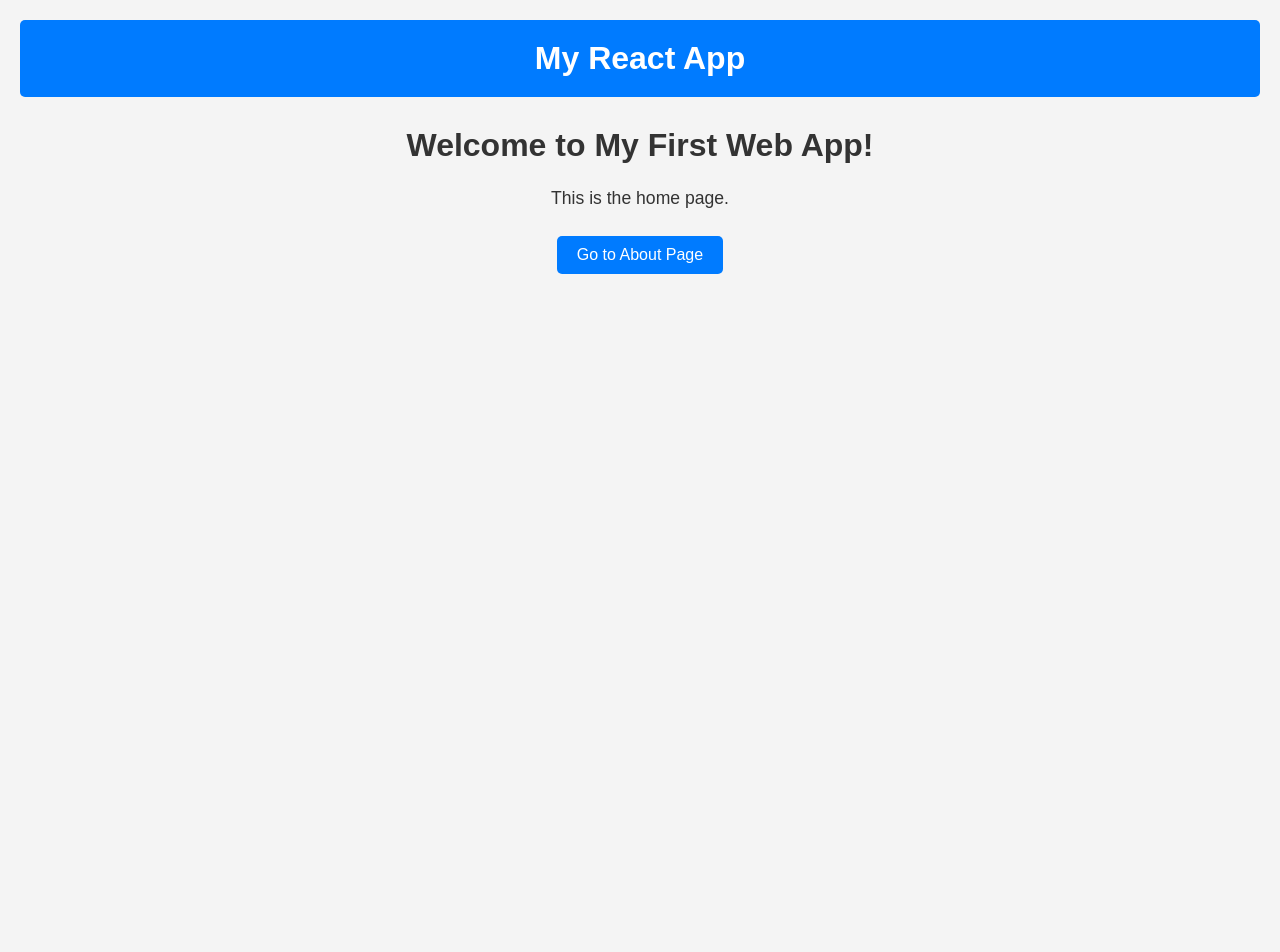
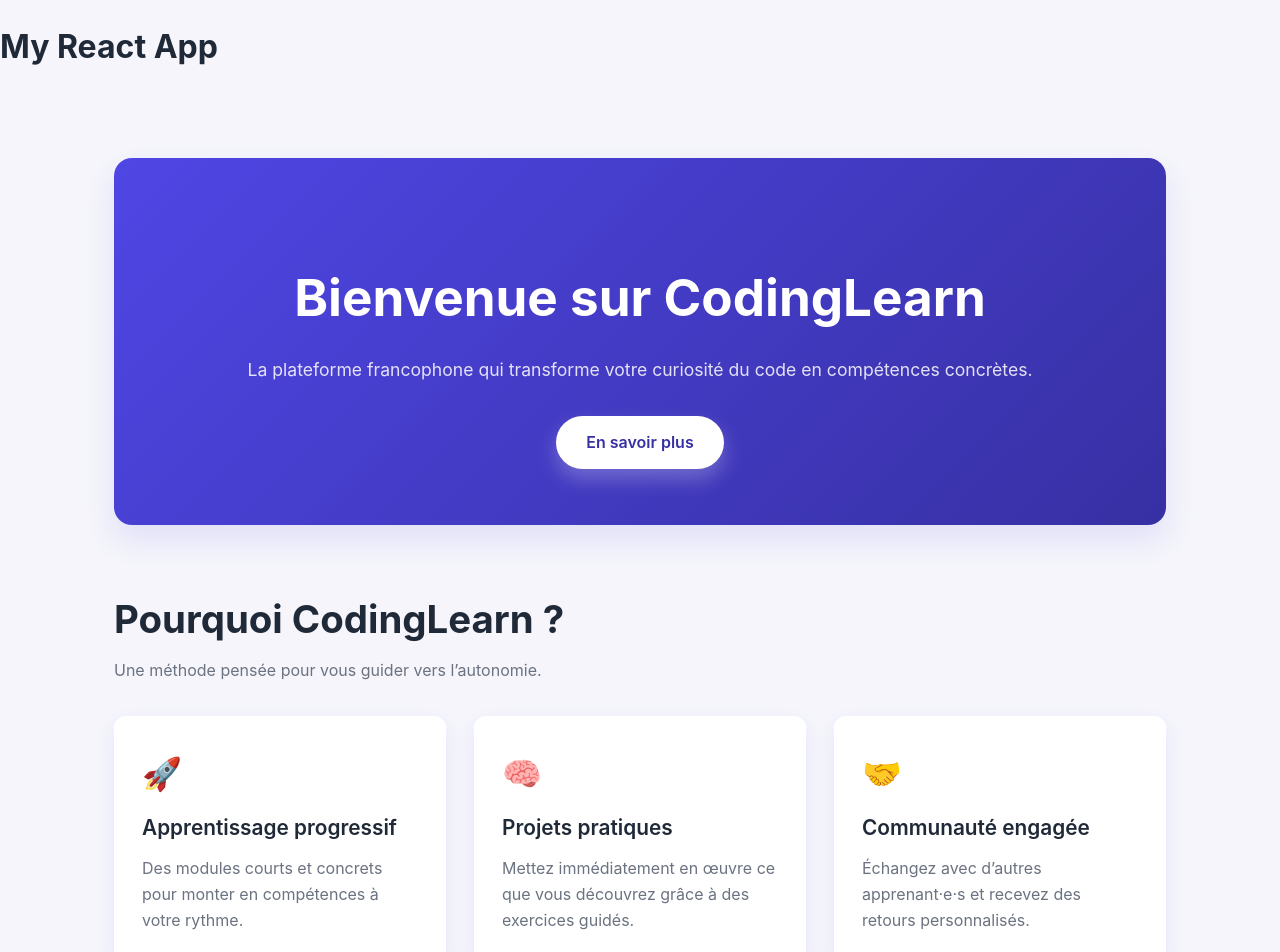
Before and after one commit to mvesankara/CodingLearn, a React (Create React App) app in the folder beginner-react-webapp/: page / in a window 1280 px wide. Shown: the top 952 px of the page. Before the commit the page ends 800 px from the top, so only its background shows below. Built offline with nearby package versions, Linux system fonts and the light colour scheme.

Commit message:
Refine homepage layout with reusable sections

```diff
--- a/beginner-react-webapp/src/App.css
+++ b/beginner-react-webapp/src/App.css
@@ -1,68 +1,275 @@
-body {
-  font-family: sans-serif;
-  margin: 0;
-  padding: 0;
-  background-color: #f4f4f4;
-  color: #333;
+:root {
+  --color-primary: #4f46e5;
+  --color-primary-dark: #3730a3;
+  --color-background: #f5f5fb;
+  --color-surface: #ffffff;
+  --color-text: #1f2937;
+  --color-muted: #6b7280;
+  --shadow-soft: 0 15px 30px rgba(79, 70, 229, 0.12);
+  --radius-lg: 18px;
+  --radius-md: 12px;
+  --radius-sm: 8px;
 }
 
-.App {
-  text-align: center;
-  padding: 20px;
+* {
+  box-sizing: border-box;
 }
 
-.App-header {
-  background-color: #007bff;
-  padding: 20px;
-  color: white;
-  margin-bottom: 30px;
-  border-radius: 5px;
+body {
+  margin: 0;
+  font-family: 'Inter', 'Segoe UI', Roboto, sans-serif;
+  background-color: var(--color-background);
+  color: var(--color-text);
+  line-height: 1.6;
 }
 
-.App-header h1 {
-  margin: 0;
-  font-size: 2em;
-}
-
-/* Page specific styling can go into HomePage.css and AboutPage.css if needed,
-   or be defined here with more specific selectors */
-
-div > h1 { /* Targeting h1 within HomePage and AboutPage specifically if they are direct children of the main div */
-  color: #333;
-  margin-bottom: 20px;
-}
-
-p {
-  font-size: 1.1em;
-  line-height: 1.6;
-  margin-bottom: 20px;
-}
-
-button {
-  background-color: #007bff;
-  color: white;
-  border: none;
-  padding: 10px 20px;
-  text-align: center;
-  text-decoration: none;
-  display: inline-block;
-  font-size: 16px;
-  margin: 4px 2px;
-  cursor: pointer;
-  border-radius: 5px;
-  transition: background-color 0.3s ease;
-}
-
-button:hover {
-  background-color: #0056b3;
-}
-
-/* Styling for links if not using buttons, or for other links */
 a {
-  color: #007bff;
+  color: inherit;
   text-decoration: none;
 }
 
 a:hover {
   text-decoration: underline;
 }
+
+.homepage {
+  display: flex;
+  flex-direction: column;
+  gap: 4rem;
+  padding: 4rem 1.5rem 5rem;
+  max-width: 1100px;
+  margin: 0 auto;
+}
+
+.hero {
+  background: linear-gradient(135deg, var(--color-primary), var(--color-primary-dark));
+  color: #ffffff;
+  padding: 3.5rem clamp(1.5rem, 4vw, 4rem);
+  border-radius: var(--radius-lg);
+  box-shadow: var(--shadow-soft);
+  text-align: center;
+}
+
+.hero h1 {
+  font-size: clamp(2.2rem, 4vw, 3.5rem);
+  margin-bottom: 1rem;
+  font-weight: 700;
+}
+
+.hero p {
+  font-size: 1.1rem;
+  margin-bottom: 2rem;
+  color: rgba(255, 255, 255, 0.85);
+}
+
+.hero__cta {
+  display: inline-block;
+  background-color: #ffffff;
+  color: var(--color-primary-dark);
+  font-weight: 600;
+  padding: 0.85rem 1.9rem;
+  border-radius: 999px;
+  transition: transform 0.2s ease, box-shadow 0.2s ease;
+  box-shadow: 0 10px 20px rgba(255, 255, 255, 0.25);
+}
+
+.hero__cta:hover {
+  transform: translateY(-2px);
+  text-decoration: none;
+  box-shadow: 0 14px 25px rgba(255, 255, 255, 0.35);
+}
+
+.section {
+  display: flex;
+  flex-direction: column;
+  gap: 2rem;
+}
+
+.section--accent {
+  background-color: var(--color-surface);
+  padding: 3rem clamp(1.5rem, 4vw, 3.5rem);
+  border-radius: var(--radius-lg);
+  box-shadow: 0 10px 30px rgba(31, 41, 55, 0.08);
+}
+
+.section__header h2 {
+  font-size: clamp(1.8rem, 3vw, 2.4rem);
+  margin: 0 0 0.5rem;
+}
+
+.section__header p {
+  margin: 0;
+  color: var(--color-muted);
+  max-width: 60ch;
+}
+
+.section__grid {
+  display: grid;
+  grid-template-columns: repeat(auto-fit, minmax(220px, 1fr));
+  gap: 1.75rem;
+}
+
+.feature-card {
+  background-color: var(--color-surface);
+  border-radius: var(--radius-md);
+  padding: 2rem 1.75rem;
+  box-shadow: 0 8px 20px rgba(79, 70, 229, 0.08);
+  display: flex;
+  flex-direction: column;
+  gap: 0.75rem;
+  transition: transform 0.2s ease, box-shadow 0.2s ease;
+}
+
+.feature-card:hover {
+  transform: translateY(-4px);
+  box-shadow: 0 18px 35px rgba(79, 70, 229, 0.12);
+}
+
+.feature-card__icon {
+  font-size: 2rem;
+}
+
+.feature-card__title {
+  margin: 0;
+  font-size: 1.3rem;
+  font-weight: 600;
+}
+
+.feature-card__description {
+  margin: 0;
+  color: var(--color-muted);
+}
+
+.curriculum-list {
+  list-style: none;
+  margin: 0;
+  padding: 0;
+  display: grid;
+  gap: 1rem;
+}
+
+.curriculum-list li {
+  background-color: rgba(79, 70, 229, 0.08);
+  border-radius: var(--radius-sm);
+  padding: 1.15rem 1.25rem;
+  font-weight: 500;
+}
+
+.section__grid--testimonials {
+  grid-template-columns: repeat(auto-fit, minmax(260px, 1fr));
+}
+
+.testimonial {
+  background-color: var(--color-surface);
+  border-radius: var(--radius-md);
+  padding: 2rem;
+  box-shadow: 0 10px 25px rgba(31, 41, 55, 0.08);
+  display: flex;
+  flex-direction: column;
+  gap: 1.25rem;
+}
+
+.testimonial__quote {
+  margin: 0;
+  font-size: 1.05rem;
+  color: var(--color-text);
+}
+
+.testimonial__author {
+  display: flex;
+  flex-direction: column;
+  gap: 0.35rem;
+}
+
+.testimonial__name {
+  font-weight: 600;
+}
+
+.testimonial__role {
+  color: var(--color-muted);
+  font-size: 0.95rem;
+}
+
+.section__grid--pricing {
+  grid-template-columns: repeat(auto-fit, minmax(240px, 1fr));
+}
+
+.pricing-tier {
+  background-color: var(--color-surface);
+  border-radius: var(--radius-md);
+  padding: 2.25rem 2rem;
+  border: 1px solid rgba(79, 70, 229, 0.15);
+  display: flex;
+  flex-direction: column;
+  gap: 1.2rem;
+  align-items: flex-start;
+  transition: transform 0.2s ease, box-shadow 0.2s ease;
+}
+
+.pricing-tier--highlight {
+  border-color: transparent;
+  background: linear-gradient(160deg, rgba(79, 70, 229, 0.95), rgba(79, 70, 229, 0.8));
+  color: #ffffff;
+  box-shadow: 0 20px 40px rgba(79, 70, 229, 0.25);
+}
+
+.pricing-tier--highlight .pricing-tier__description,
+.pricing-tier--highlight .pricing-tier__features li {
+  color: rgba(255, 255, 255, 0.85);
+}
+
+.pricing-tier__name {
+  margin: 0;
+  font-size: 1.4rem;
+  font-weight: 600;
+}
+
+.pricing-tier__price {
+  margin: 0;
+  font-size: 1.6rem;
+  font-weight: 700;
+}
+
+.pricing-tier__description {
+  margin: 0;
+  color: var(--color-muted);
+}
+
+.pricing-tier__features {
+  list-style: none;
+  margin: 0;
+  padding: 0;
+  display: grid;
+  gap: 0.65rem;
+  color: var(--color-muted);
+}
+
+.pricing-tier__cta {
+  background-color: var(--color-primary);
+  color: #ffffff;
+  border: none;
+  border-radius: 999px;
+  padding: 0.75rem 1.6rem;
+  font-weight: 600;
+  cursor: pointer;
+  transition: background-color 0.2s ease, transform 0.2s ease;
+}
+
+.pricing-tier__cta:hover {
+  background-color: var(--color-primary-dark);
+  transform: translateY(-2px);
+}
+
+@media (max-width: 600px) {
+  .homepage {
+    padding: 3rem 1rem 4rem;
+  }
+
+  .hero {
+    text-align: left;
+  }
+
+  .hero h1 {
+    font-size: 2rem;
+  }
+}
--- a/beginner-react-webapp/src/HomePage.js
+++ b/beginner-react-webapp/src/HomePage.js
@@ -1,16 +1,151 @@
 import React from 'react';
 import { Link } from 'react-router-dom';
+import FeatureCard from './components/FeatureCard';
+import Testimonial from './components/Testimonial';
+import PricingTier from './components/PricingTier';
 
-function HomePage() {
+const HomePage = () => {
+  const features = [
+    {
+      icon: '🚀',
+      title: 'Apprentissage progressif',
+      description:
+        'Des modules courts et concrets pour monter en compétences à votre rythme.',
+    },
+    {
+      icon: '🧠',
+      title: 'Projets pratiques',
+      description:
+        'Mettez immédiatement en œuvre ce que vous découvrez grâce à des exercices guidés.',
+    },
+    {
+      icon: '🤝',
+      title: 'Communauté engagée',
+      description:
+        'Échangez avec d’autres apprenant·e·s et recevez des retours personnalisés.',
+    },
+  ];
+
+  const curriculum = [
+    'Comprendre les bases du JavaScript moderne',
+    'Créer vos premières interfaces React',
+    'Structurer vos projets avec les meilleures pratiques',
+    'Déployer une application prête pour la production',
+  ];
+
+  const testimonials = [
+    {
+      quote:
+        'CodingLearn m’a permis de changer de carrière en quelques mois seulement.',
+      author: 'Amélie D.',
+      role: 'Développeuse front-end',
+    },
+    {
+      quote: 'Des explications claires et une équipe toujours disponible pour aider.',
+      author: 'Karim L.',
+      role: 'Étudiant en informatique',
+    },
+  ];
+
+  const pricingTiers = [
+    {
+      name: 'Starter',
+      price: '19 € / mois',
+      description: 'Idéal pour découvrir le code et progresser en autonomie.',
+      features: [
+        'Accès aux cours essentiels',
+        'Forums communautaires',
+        'Suivi de progression automatique',
+      ],
+    },
+    {
+      name: 'Pro',
+      price: '39 € / mois',
+      description: 'Pour accélérer vos projets avec du mentorat personnalisé.',
+      features: [
+        'Tout le contenu Starter',
+        'Sessions live hebdomadaires',
+        'Corrections de projets détaillées',
+      ],
+      highlight: true,
+    },
+    {
+      name: 'Équipe',
+      price: 'Sur devis',
+      description: 'Conçu pour former vos collaborateur·rice·s au numérique.',
+      features: [
+        'Tableau de bord manager',
+        'Parcours sur mesure',
+        'Support prioritaire',
+      ],
+    },
+  ];
+
   return (
-    <div>
-      <h1>Welcome to My First Web App!</h1>
-      <p>This is the home page.</p>
-      <Link to="/about">
-        <button>Go to About Page</button>
-      </Link>
-    </div>
+    <main className="homepage">
+      <section className="hero">
+        <h1>Bienvenue sur CodingLearn</h1>
+        <p>
+          La plateforme francophone qui transforme votre curiosité du code en
+          compétences concrètes.
+        </p>
+        <Link to="/about" className="hero__cta">
+          En savoir plus
+        </Link>
+      </section>
+
+      <section className="section" aria-labelledby="why-heading">
+        <div className="section__header">
+          <h2 id="why-heading">Pourquoi CodingLearn&nbsp;?</h2>
+          <p>Une méthode pensée pour vous guider vers l’autonomie.</p>
+        </div>
+        <div className="section__grid">
+          {features.map((feature) => (
+            <FeatureCard key={feature.title} {...feature} />
+          ))}
+        </div>
+      </section>
+
+      <section className="section section--accent" aria-labelledby="learn-heading">
+        <div className="section__header">
+          <h2 id="learn-heading">Ce que vous apprendrez</h2>
+          <p>
+            Un parcours progressif alliant fondamentaux solides et pratiques
+            professionnelles.
+          </p>
+        </div>
+        <ul className="curriculum-list">
+          {curriculum.map((item) => (
+            <li key={item}>{item}</li>
+          ))}
+        </ul>
+      </section>
+
+      <section className="section" aria-labelledby="testimonials-heading">
+        <div className="section__header">
+          <h2 id="testimonials-heading">Ils et elles en parlent</h2>
+          <p>Découvrez les retours de la communauté CodingLearn.</p>
+        </div>
+        <div className="section__grid section__grid--testimonials">
+          {testimonials.map((testimonial) => (
+            <Testimonial key={testimonial.author} {...testimonial} />
+          ))}
+        </div>
+      </section>
+
+      <section className="section" aria-labelledby="pricing-heading">
+        <div className="section__header">
+          <h2 id="pricing-heading">Nos packs tarifaires</h2>
+          <p>Choisissez l’accompagnement qui correspond à votre objectif.</p>
+        </div>
+        <div className="section__grid section__grid--pricing">
+          {pricingTiers.map((tier) => (
+            <PricingTier key={tier.name} {...tier} />
+          ))}
+        </div>
+      </section>
+    </main>
   );
-}
+};
 
 export default HomePage;
--- /dev/null
+++ b/beginner-react-webapp/src/components/FeatureCard.js
@@ -0,0 +1,11 @@
+import React from 'react';
+
+const FeatureCard = ({ icon, title, description }) => (
+  <article className="feature-card">
+    <div className="feature-card__icon" aria-hidden="true">{icon}</div>
+    <h3 className="feature-card__title">{title}</h3>
+    <p className="feature-card__description">{description}</p>
+  </article>
+);
+
+export default FeatureCard;
--- /dev/null
+++ b/beginner-react-webapp/src/components/PricingTier.js
@@ -0,0 +1,19 @@
+import React from 'react';
+
+const PricingTier = ({ name, price, description, features, highlight }) => (
+  <article className={`pricing-tier${highlight ? ' pricing-tier--highlight' : ''}`}>
+    <h3 className="pricing-tier__name">{name}</h3>
+    <p className="pricing-tier__price">{price}</p>
+    <p className="pricing-tier__description">{description}</p>
+    <ul className="pricing-tier__features">
+      {features.map((feature) => (
+        <li key={feature}>{feature}</li>
+      ))}
+    </ul>
+    <button type="button" className="pricing-tier__cta">
+      Choisir ce pack
+    </button>
+  </article>
+);
+
+export default PricingTier;
--- /dev/null
+++ b/beginner-react-webapp/src/components/Testimonial.js
@@ -0,0 +1,13 @@
+import React from 'react';
+
+const Testimonial = ({ quote, author, role }) => (
+  <figure className="testimonial">
+    <blockquote className="testimonial__quote">“{quote}”</blockquote>
+    <figcaption className="testimonial__author">
+      <span className="testimonial__name">{author}</span>
+      <span className="testimonial__role">{role}</span>
+    </figcaption>
+  </figure>
+);
+
+export default Testimonial;
```
